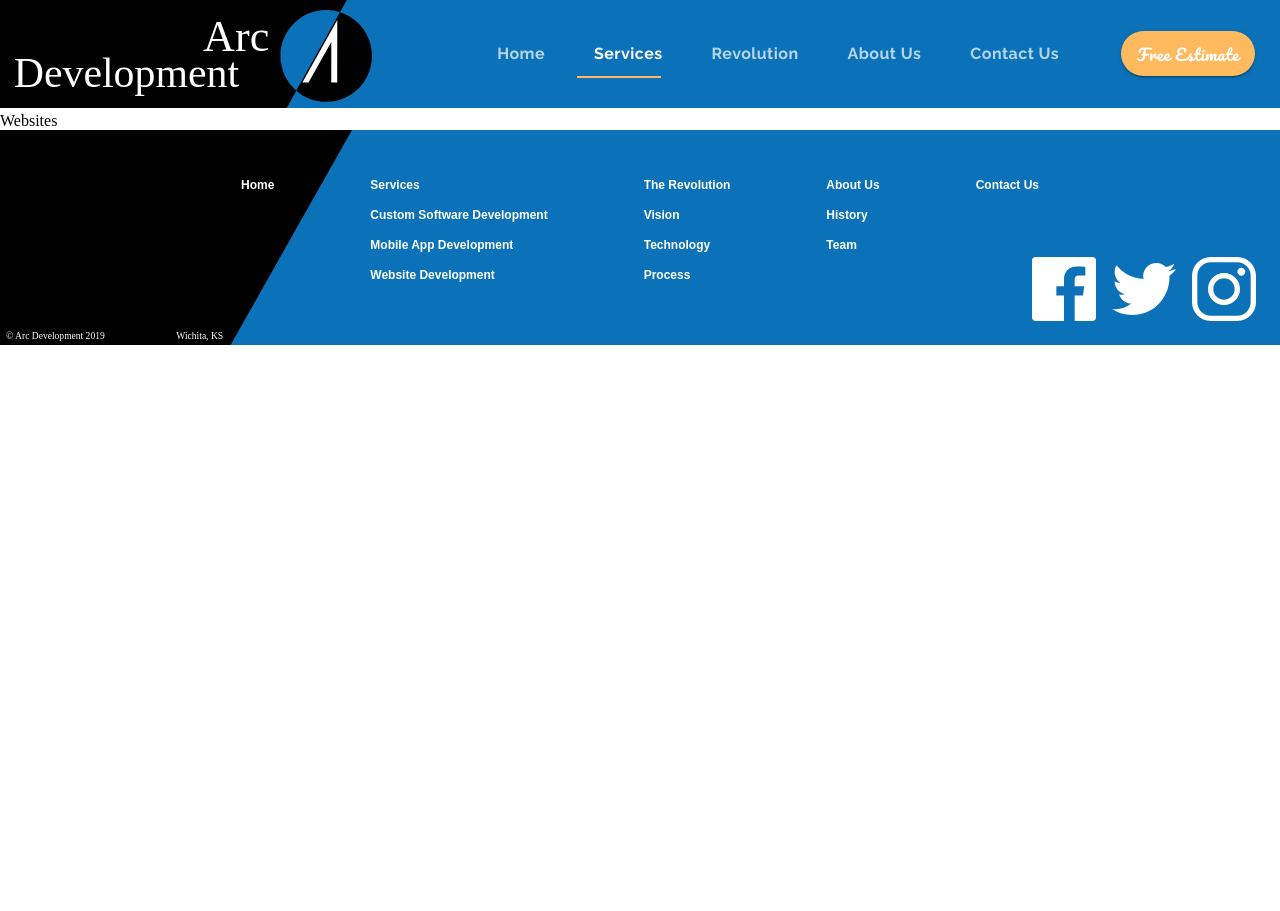
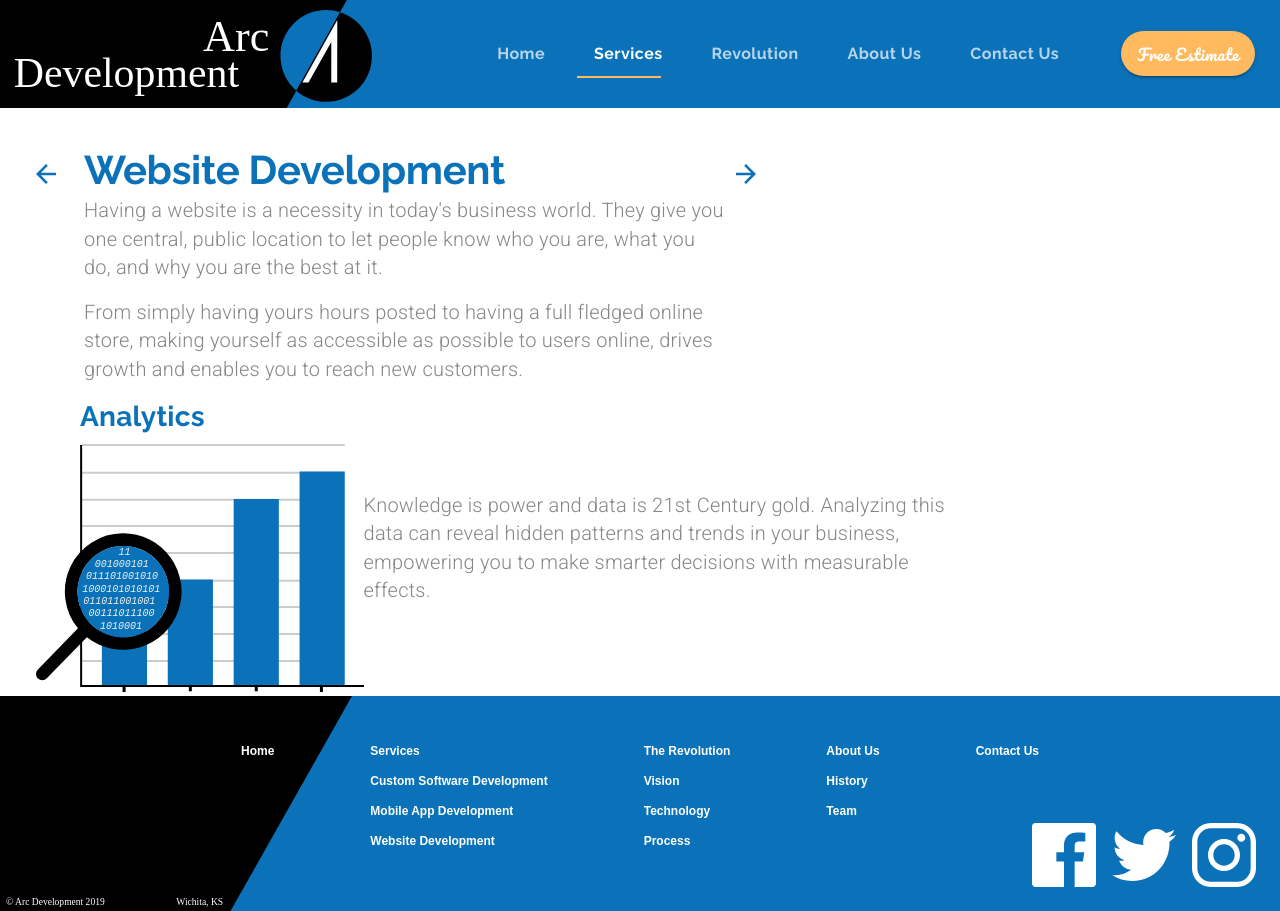
Before and after one commit to abdnadeem382/Arc-Development, a React (Create React App) app: page /website in a window 1280 px wide. Before the commit the page ends 800 px from the top, so only its background shows below. Built offline with nearby package versions, Linux system fonts and the light colour scheme.

Commit message:
Added Web Dev page

```diff
--- a/src/components/App.js
+++ b/src/components/App.js
@@ -5,6 +5,7 @@ import LandingPage from './LandingPage/LandingPage';
 import ServicesPage from './ServicesPage/ServicesPage';
 import CustomSoftware from './CustomSoftwarePage/CustomSoftware';
 import MobileDevPage from './MobileDevPage/MobileDevPage';
+import WebDevPage from './WebDevPage/WebDevPage';
 import { ThemeProvider } from '@material-ui/core/styles';
 import { BrowserRouter, Route, Switch } from 'react-router-dom';
 import theme from './UI/Theme';
@@ -21,7 +22,7 @@ function App() {
         <Route exact path='/services'  render={(props)=><ServicesPage {...props} setValue={setValue} setSelectedIndex={setSelectedIndex}/>}/>
         <Route exact path='/customsoftware' render={(props)=><CustomSoftware {...props} setValue={setValue} setSelectedIndex={setSelectedIndex}/>}/>
         <Route exact path='/mobileapps' render={(props)=><MobileDevPage {...props} setValue={setValue} setSelectedIndex={setSelectedIndex} />}/>
-        <Route exact path='/website' component={()=><div>Websites</div>}/>
+        <Route exact path='/website' render={(props)=><WebDevPage {...props} setValue={setValue} setSelectedIndex={setSelectedIndex} />}/>
         <Route exact path='/revolution' component={()=><div>Revolution</div>}/>
         <Route exact path='/about' component={()=><div>About Us</div>}/>
         <Route exact path='/contact' component={()=><div>Contact Us</div>}/>
--- /dev/null
+++ b/src/components/WebDevPage/Analytics.js
@@ -0,0 +1,33 @@
+import React from 'react'
+import {Grid, Typography} from '@material-ui/core'
+import analytics from '../../assets/analytics.svg'
+import useStyles from './styles'
+
+function Analytics() {
+    const classes = useStyles();
+
+    return (
+        <>
+        <Grid item>
+            <Grid container direction='column'>
+                <Grid item>
+                    <Typography variant='h4' gutterBottom>
+                        Analytics
+                    </Typography>
+                </Grid>
+                <Grid item>
+                    <img src={analytics} alt='graph with magnifying glass' style={{marginLeft: '-2.75em'}}/>
+                </Grid>
+            </Grid>
+        </Grid>
+        <Grid item>
+        <Typography variant='body2'className={classes.paraContainer }>
+            Knowledge is power and data is 21st Century gold. Analyzing this data can reveal hidden patterns and trends in your business,
+            empowering you to make smarter decisions with measurable effects.
+        </Typography>
+        </Grid>
+        </>
+    )
+}
+
+export default Analytics
--- /dev/null
+++ b/src/components/WebDevPage/WebDevPage.js
@@ -0,0 +1,62 @@
+import React from 'react'
+import {Grid, Typography, useTheme, IconButton, useMediaQuery, Hidden} from '@material-ui/core'
+import {Link} from 'react-router-dom'
+import backArrow from '../../assets/backArrow.svg'
+import forwardArrow from '../../assets/forwardArrow.svg'
+import useStyles from './styles'
+import Analytics from './Analytics'
+
+function WebDevPage({setSelectedIndex, setValue}) {
+    const classes = useStyles();
+    const theme = useTheme();
+    const matchesMD = useMediaQuery(theme.breakpoints.down('md'));
+    const matchesSM = useMediaQuery(theme.breakpoints.down('sm'));
+    const matchesXS = useMediaQuery(theme.breakpoints.down('xs'));
+
+    return (
+        <Grid container direction='column'>
+            <Grid
+                className={classes.rowContainer}
+                style={{marginTop: matchesXS ? "1em": "2em"}}
+                item
+                container
+                direction='row'
+                justify={matchesMD ? "center" : undefined}>
+                <Hidden mdDown>
+                    <Grid item className={classes.arrowContainer} style={{marginRight:'1em', marginLeft:'-3.5em'}}>
+                        <IconButton component={Link} to='/mobileapps' onClick={()=> setSelectedIndex(2)} className={classes.arrow}>
+                            <img src={backArrow} alt="Back to Mobile Apps Development Page"/>
+                        </IconButton>
+                    </Grid>
+                </Hidden>
+                <Grid item container direction="column" className={classes.heading}>
+                    <Grid item>
+                        <Typography align={matchesMD ? 'center' : undefined} variant='h2'>Website Development</Typography>
+                    </Grid>
+                    <Grid item>
+                        <Typography align={matchesMD ? "center" : undefined} variant='body2' paragraph>
+                            Having a website is a necessity in today's business world. They give you one central, public location
+                            to let people know who you are, what you do, and why you are the best at it.
+                        </Typography>
+                        <Typography align={matchesMD ? "center" : undefined} variant='body2' paragraph>
+                            From simply having yours hours posted to having a full fledged online store, making yourself as accessible
+                            as possible to users online, drives growth and enables you to reach new customers.
+                        </Typography>
+                    </Grid>
+                </Grid>
+                <Hidden mdDown>
+                    <Grid item className={classes.arrowContainer}>
+                        <IconButton component={Link} to='/services' onClick={()=> setSelectedIndex(0)} className={classes.arrow}>
+                            <img src={forwardArrow} alt="Forward to Services Page"/>
+                        </IconButton>
+                    </Grid>
+                </Hidden>
+            </Grid>
+            <Grid item container className={classes.rowContainer} alignItems='center' direction='row'>
+                <Analytics/>
+            </Grid>
+        </Grid>
+    )
+}
+
+export default WebDevPage
--- /dev/null
+++ b/src/components/WebDevPage/styles.js
@@ -0,0 +1,30 @@
+import { makeStyles } from "@material-ui/core";
+
+export default makeStyles((theme)=>({
+    rowContainer:{
+        paddingLeft: "5em",
+        paddingRight: "5em",
+        [theme.breakpoints.down("sm")]:{
+            paddingLeft: '1.5em',
+            paddingRight: '1.5em'
+        }
+    },
+    heading:{
+        maxWidth: '40em',
+
+    },
+    arrowContainer:{
+        marginTop: '0.5em'
+    },
+    arrow:{
+        "&:hover":{
+            backgroundColor: "transparent"
+        }
+    },
+    itemContainer:{
+        maxWidth: '40em'
+    },
+    paraContainer:{
+        maxWidth: "30em"
+    }
+}))
```
